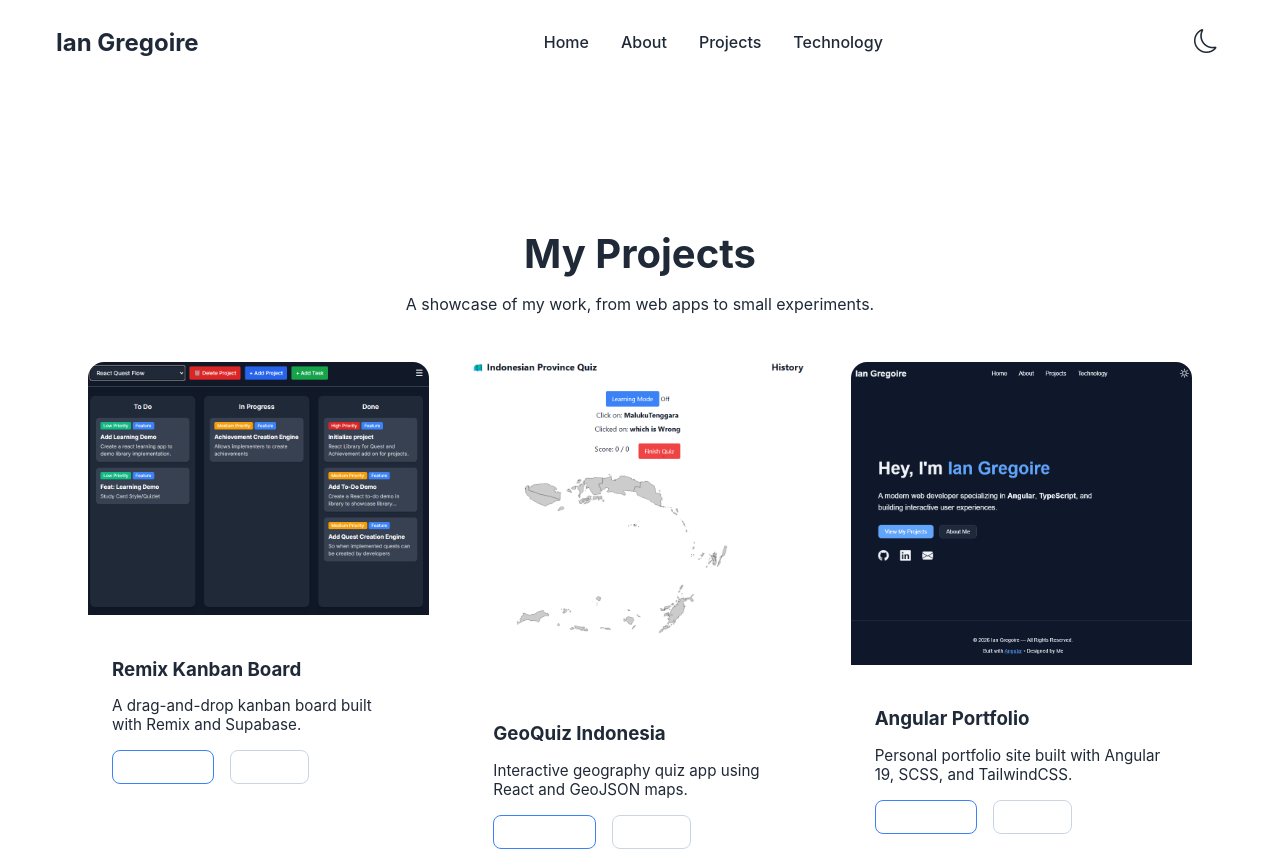
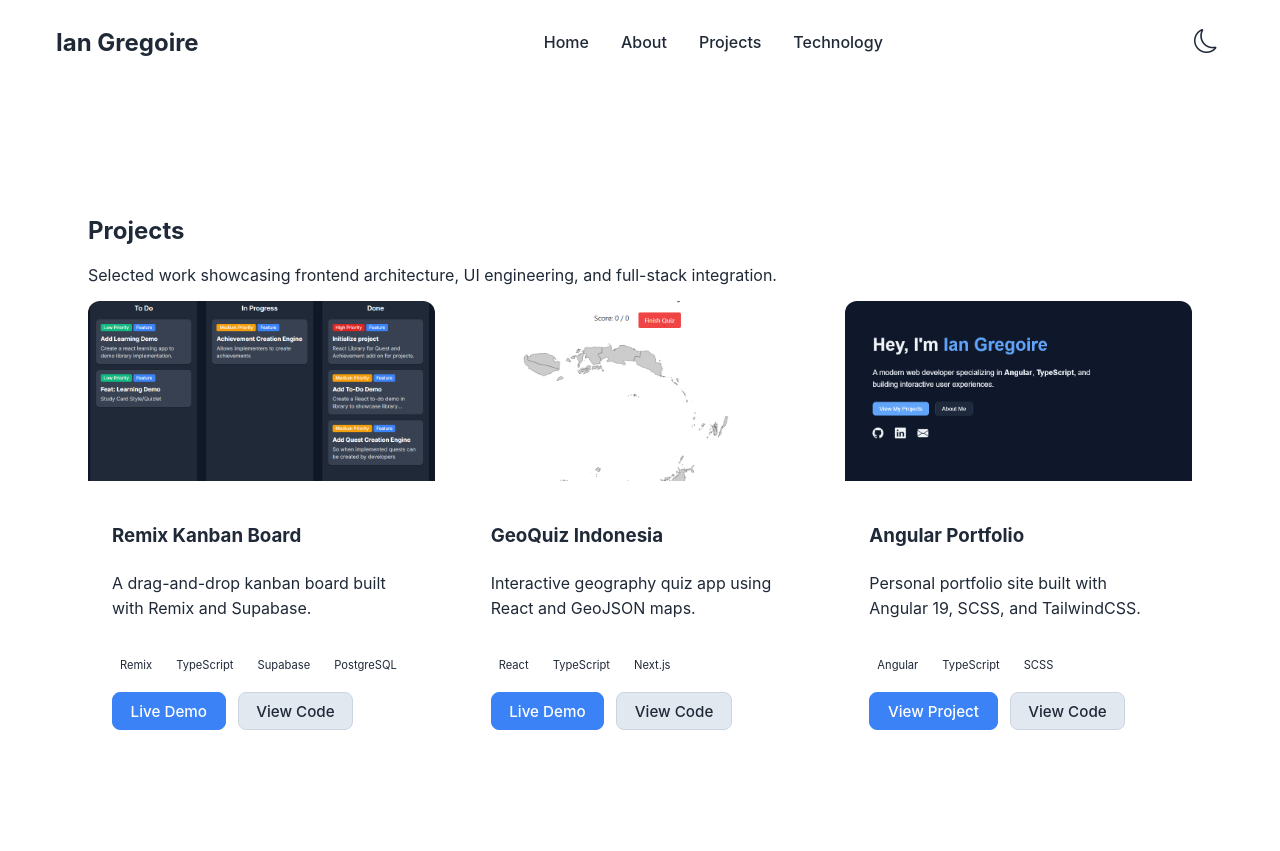
Before and after one commit to IanGregoire/Angular-Portfolio, an Angular app: page /projects in a window 1280 px wide. Shown: the top 851 px of the page. Built offline with nearby package versions, Linux system fonts and the light colour scheme.

Commit message:
Feat: Change demo to live link

```diff
--- a/src/app/pages/projects/projects.component.html
+++ b/src/app/pages/projects/projects.component.html
@@ -1,28 +1,84 @@
 <section class="projects">
   <div class="container">
-    <h2 class="section-title">My Projects</h2>
+    <h2 class="section-title">Projects</h2>
     <p class="section-subtitle">
-      A showcase of my work, from web apps to small experiments.
+      Selected work showcasing frontend architecture, UI engineering,
+      and full-stack integration.
     </p>
 
     <div class="projects-grid">
-      <div class="project-card" *ngFor="let project of projects">
+      <article
+        class="project-card"
+        *ngFor="let project of projects"
+      >
+        <!-- Image -->
         <div class="project-image">
-          <img [src]="project.image" [alt]="project.title" />
+          <img
+            [src]="project.image"
+            [alt]="project.title"
+            loading="lazy"
+          />
+
+          <!-- Status badge -->
+          <span
+            class="status-badge"
+            *ngIf="project.status"
+            [class.live]="project.status === 'live'"
+            [class.wip]="project.status === 'wip'"
+          >
+            {{ project.status === 'live' ? 'Live' : 'In Progress' }}
+          </span>
         </div>
+
+        <!-- Content -->
         <div class="project-info">
           <h3>{{ project.title }}</h3>
-          <p>{{ project.description }}</p>
-          <div class="project-links">
-            <a *ngIf="project.demo" [href]="project.demo" target="_blank" class="btn btn-primary">
+          <p class="description">
+            {{ project.description }}
+          </p>
+
+          <!-- Tech stack -->
+          <ul class="tech-list">
+            <li *ngFor="let tech of project.tech">
+              {{ tech }}
+            </li>
+          </ul>
+
+          <!-- Actions -->
+          <div class="project-actions">
+            <!-- Internal project page -->
+            <a
+              *ngIf="project.route"
+              class="btn btn-primary"
+              [routerLink]="project.route"
+            >
+              View Project
+            </a>
+
+            <!-- External live demo -->
+            <a
+              *ngIf="!project.route && project.liveUrl"
+              class="btn btn-primary"
+              [href]="project.liveUrl"
+              target="_blank"
+              rel="noopener noreferrer"
+            >
               Live Demo
             </a>
-            <a *ngIf="project.repo" [href]="project.repo" target="_blank" class="btn btn-secondary">
-              GitHub
+
+            <!-- Source code -->
+            <a
+              *ngIf="project.repoUrl"
+              class="btn btn-outline"
+              [href]="project.repoUrl"
+              target="_blank"
+              rel="noopener noreferrer"
+            >
+              View Code
             </a>
           </div>
         </div>
-      </div>
+      </article>
     </div>
   </div>
 </section>
--- a/src/app/pages/projects/projects.component.scss
+++ b/src/app/pages/projects/projects.component.scss
@@ -1,89 +1,95 @@
-@use '../../../styles/variables' as *;
-@use '../../../styles/mixins' as *;
-
 .projects {
   padding: 4rem 0;
-
-  .section-title {
-    font-size: 2.5rem;
-    text-align: center;
-    margin-bottom: 0.5rem;
-    color: var(--text);
-  }
-
-  .section-subtitle {
-    text-align: center;
-    margin-bottom: 3rem;
-    color: var(--text-muted);
 }
 
 .projects-grid {
   display: grid;
   grid-template-columns: repeat(auto-fit, minmax(280px, 1fr));
-    gap: 2.5rem;
+  gap: 2rem;
 }
 
 .project-card {
-    background: var(--surface);
-    border-radius: 1rem;
+  background: var(--card-bg);
+  border-radius: 12px;
   overflow: hidden;
-    box-shadow: var(--shadow);
-    transition: var(--transition);
+  display: flex;
+  flex-direction: column;
+  transition: transform 0.25s ease, box-shadow 0.25s ease;
 
   &:hover {
-      transform: translateY(-6px);
+    transform: translateY(-4px);
     box-shadow: var(--shadow-lg);
+  }
 }
 
 .project-image {
+  position: relative;
+
   img {
     width: 100%;
-        height: auto;
+    height: 180px;
+    object-fit: cover;
     display: block;
-        object-fit: cover;
+  }
+}
+
+.status-badge {
+  position: absolute;
+  top: 12px;
+  left: 12px;
+  font-size: 0.7rem;
+  padding: 0.25rem 0.5rem;
+  border-radius: 999px;
+
+  &.live {
+    background: rgba(34, 197, 94, 0.15);
+    color: #22c55e;
+  }
+
+  &.wip {
+    background: rgba(234, 179, 8, 0.15);
+    color: #eab308;
   }
 }
 
 .project-info {
   padding: 1.5rem;
+  display: flex;
+  flex-direction: column;
+  flex-grow: 1;
 
   h3 {
     margin-bottom: 0.5rem;
-        color: var(--text);
   }
 
-      p {
-        color: var(--text-muted);
-        font-size: 0.95rem;
-        margin-bottom: 1rem;
-      }
-
-      .project-links {
-        display: flex;
-        gap: 1rem;
-
-        .btn {
-          font-size: 0.85rem;
-          padding: 0.5rem 1rem;
-          border-radius: 0.5rem;
-          text-decoration: none;
-          transition: var(--transition);
-
-          &:hover {
-            opacity: 0.85;
+  .description {
+    flex-grow: 1;
+    color: var(--muted-text);
+    line-height: 1.6;
   }
 }
 
-        .btn-primary {
-          background-color: var(--primary);
-          color: #fff;
+.tech-list {
+  display: flex;
+  flex-wrap: wrap;
+  gap: 0.5rem;
+  margin: 1rem 0;
+  list-style: none;
+  padding: 0;
+
+  li {
+    font-size: 0.7rem;
+    padding: 0.25rem 0.5rem;
+    background: var(--badge-bg);
+    border-radius: 999px;
+  }
 }
 
-        .btn-secondary {
-          background-color: var(--secondary);
-          color: #fff;
+.project-actions {
+  display: flex;
+  gap: 0.75rem;
+
+  a {
+    text-decoration: none;
   }
 }
-    }
-  }
-}
--- a/src/app/pages/projects/projects.component.ts
+++ b/src/app/pages/projects/projects.component.ts
@@ -1,34 +1,49 @@
 import { CommonModule } from '@angular/common';
 import { Component } from '@angular/core';
+import { RouterModule } from '@angular/router';
+
+export interface Project {
+  title: string;
+  description: string;
+  image: string;
+  tech: string[];
+  route?: string;
+  liveUrl?: string;
+  repoUrl?: string;
+  status?: 'live' | 'wip';
+}
 
 @Component({
   selector: 'app-projects',
-  imports: [CommonModule],
+  imports: [CommonModule, RouterModule],
   templateUrl: './projects.component.html',
   styleUrls: ['./projects.component.scss'],
 })
 export class ProjectsComponent {
-  projects = [
+  projects: Project[] = [
     {
       title: 'Remix Kanban Board',
       description: 'A drag-and-drop kanban board built with Remix and Supabase.',
       image: 'assets/kanban.png',
-      demo: 'https://remix-kanban.example.com',
-      repo: 'https://github.com/IanGregoire/Kanban-Board'
+      tech: ['Remix', 'TypeScript', 'Supabase', 'PostgreSQL'],
+      liveUrl: 'https://kanban-board-pied-iota.vercel.app/',
+      repoUrl: 'https://github.com/IanGregoire/Kanban-Board'
     },
     {
       title: 'GeoQuiz Indonesia',
       description: 'Interactive geography quiz app using React and GeoJSON maps.',
       image: 'assets/geoguessr.png',
-      demo: 'https://geoguiz.example.com',
-      repo: 'https://github.com/IanGregoire/IndonesianMapQuiz'
+      tech: ['React', 'TypeScript', 'Next.js'],
+      liveUrl: 'https://learn.iangregoire.space/',
+      repoUrl: 'https://github.com/IanGregoire/IndonesianMapQuiz'
     },
     {
       title: 'Angular Portfolio',
       description: 'Personal portfolio site built with Angular 19, SCSS, and TailwindCSS.',
       image: 'assets/portfolio.png',
-      demo: 'https://portfolio.example.com',
-      repo: 'https://github.com/IanGregoire/Angular-Portfolio'
+      tech: ['Angular', 'TypeScript', 'SCSS'],
+      route: '/',
+      repoUrl: 'https://github.com/IanGregoire/Angular-Portfolio'
     }
     // Add more projects as needed
   ];
```
Lines whose indentation alone changed are shown as unchanged.
